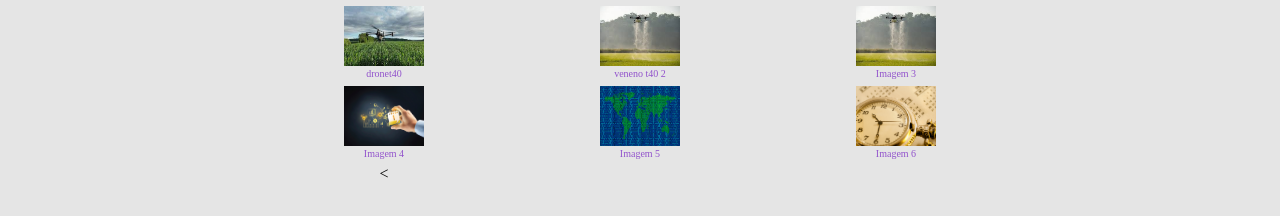
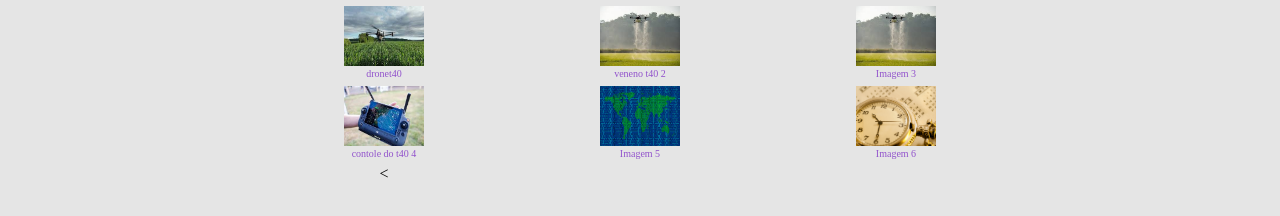
Before and after one commit to eduardo191604/seliga, a plain HTML site: page index.html in a window 1280 px wide. Shown: the part 164-380 px from the top of the page. Drawn offline with Linux system fonts and the light colour scheme.

Commit message:
jkbgjltgb

```diff
--- a/index.html
+++ b/index.html
@@ -45,8 +45,8 @@
             <span>
             </span>
             <div class="div-imagem">
-                <img class="Imagem" src="img/mao.png" alt="">
-                <h1 class="titulo">Imagem 4</h1>
+                <img class="Imagem" src="img/contole do t40.jpeg" alt="">
+                <h1 class="titulo">contole do t40 4</h1>
             </div>
 
             <div class="div-imagem">
```
Also changed, not shown: img/contole do t40.jpeg (added).
